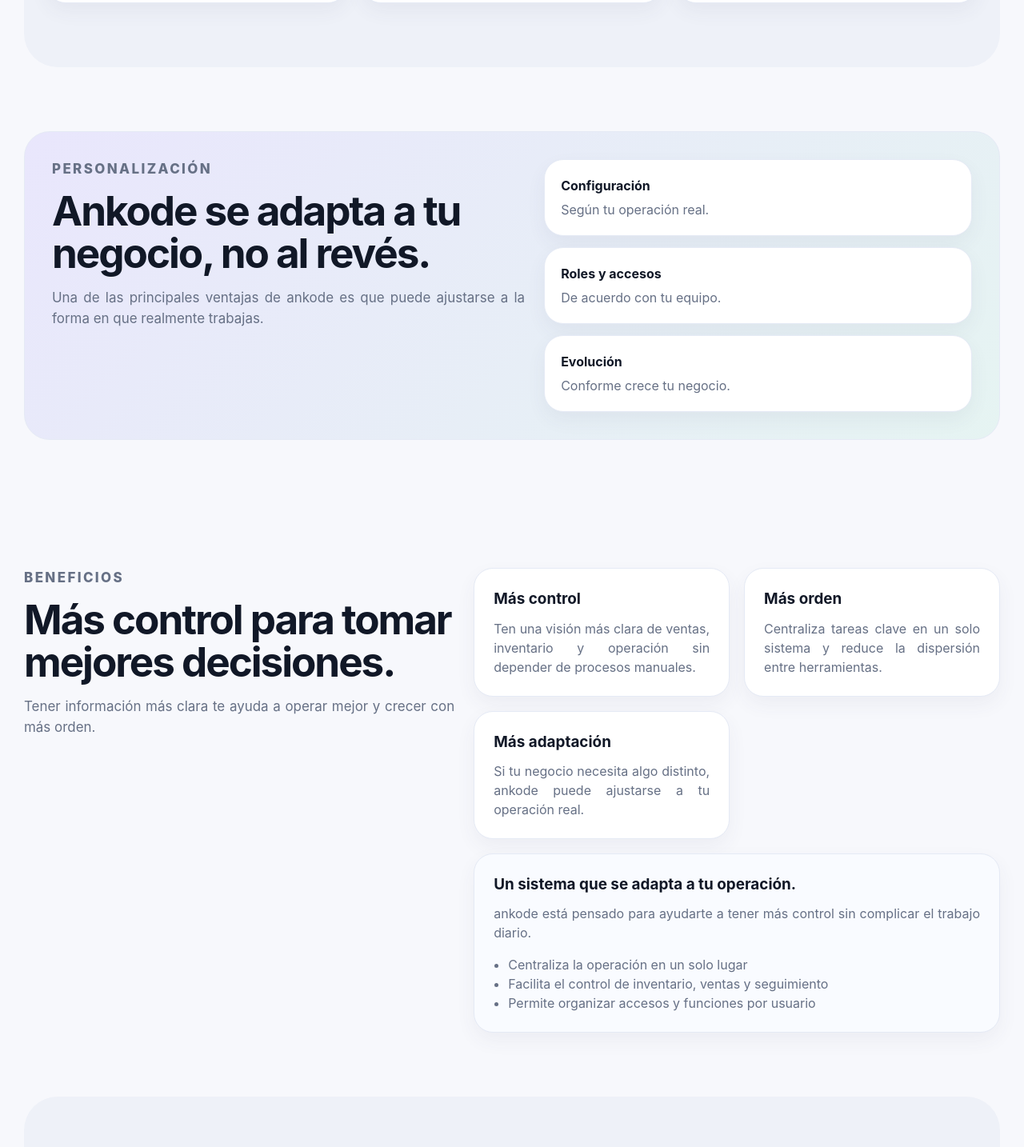
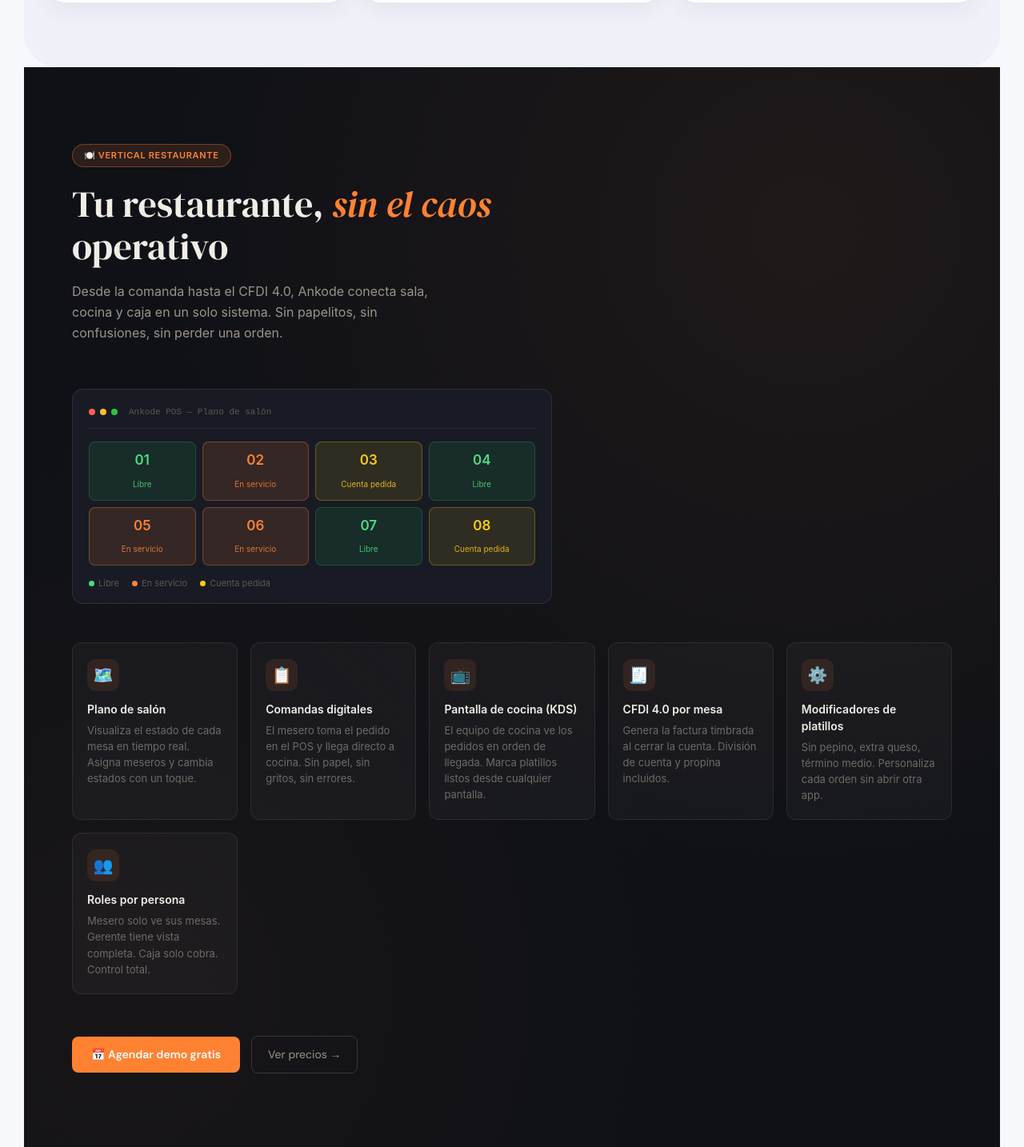
Before and after one commit to alefdel20/ankode, a React (Vite) app in the folder frontend/: page / in a window 1280 px wide. Shown: the part 2576-4010 px from the top of the page at 80% size. Built offline with nearby package versions, Linux system fonts and the light colour scheme.

Commit message:
feat: sección Vertical Restaurante en landing — plano de salón, features, CTAs

```diff
--- a/frontend/index.html
+++ b/frontend/index.html
@@ -4,6 +4,9 @@
     <meta charset="UTF-8" />
       <meta name="viewport" content="width=device-width, initial-scale=1.0" />
     <title>ankode</title>
+    <link rel="preconnect" href="https://fonts.googleapis.com">
+    <link rel="preconnect" href="https://fonts.gstatic.com" crossorigin>
+    <link href="https://fonts.googleapis.com/css2?family=DM+Serif+Display:ital@0;1&family=DM+Sans:wght@400;500;600&display=swap" rel="stylesheet">
   </head>
   <body>
     <div id="root"></div>
--- a/frontend/src/App.jsx
+++ b/frontend/src/App.jsx
@@ -4,6 +4,7 @@
 import { PLANS } from './constants/plans';
 import PricingSection from './components/PricingSection';
 import CheckoutModal from './components/CheckoutModal';
+import RestauranteSection from './components/RestauranteSection';
 
 const CONTACT = {
   whatsapp: "525515133527",
@@ -563,6 +564,8 @@
           </div>
         </section>
 
+        <RestauranteSection />
+
         <section id="personalizacion" className="section">
           <div className="feature-showcase">
             <div className="feature-copy">
--- /dev/null
+++ b/frontend/src/components/RestauranteSection.css
@@ -0,0 +1,247 @@
+.rk-section {
+  background: #0f1117;
+  color: #f0ede6;
+  padding: 96px 24px;
+  position: relative;
+  overflow: hidden;
+}
+
+.rk-noise {
+  position: absolute;
+  inset: 0;
+  pointer-events: none;
+  background:
+    radial-gradient(circle at 80% 15%, rgba(255, 130, 50, 0.07) 0%, transparent 55%),
+    radial-gradient(circle at 10% 85%, rgba(255, 130, 50, 0.04) 0%, transparent 45%);
+}
+
+.rk-inner {
+  max-width: 1100px;
+  margin: 0 auto;
+  position: relative;
+}
+
+.rk-pill {
+  display: inline-flex;
+  align-items: center;
+  gap: 6px;
+  background: rgba(255, 130, 50, 0.12);
+  border: 0.5px solid rgba(255, 130, 50, 0.35);
+  border-radius: 100px;
+  padding: 5px 14px;
+  font-size: 11px;
+  font-weight: 600;
+  color: #ff8232;
+  letter-spacing: 0.06em;
+  text-transform: uppercase;
+  margin-bottom: 20px;
+}
+
+.rk-headline {
+  font-family: 'DM Serif Display', serif;
+  font-size: clamp(32px, 5vw, 46px);
+  font-weight: 400;
+  line-height: 1.15;
+  color: #f0ede6;
+  margin: 0 0 16px;
+  max-width: 560px;
+}
+
+.rk-headline em {
+  font-style: italic;
+  color: #ff8232;
+}
+
+.rk-sub {
+  font-size: 16px;
+  color: #9a9488;
+  line-height: 1.65;
+  max-width: 480px;
+  margin: 0 0 56px;
+}
+
+.rk-mockup {
+  background: #181b24;
+  border: 0.5px solid rgba(255, 255, 255, 0.09);
+  border-radius: 14px;
+  padding: 20px 20px 16px;
+  margin-bottom: 48px;
+  max-width: 600px;
+}
+
+.rk-mockup-bar {
+  display: flex;
+  align-items: center;
+  gap: 6px;
+  margin-bottom: 16px;
+  padding-bottom: 12px;
+  border-bottom: 0.5px solid rgba(255, 255, 255, 0.07);
+}
+
+.rk-dot {
+  width: 8px;
+  height: 8px;
+  border-radius: 50%;
+  display: inline-block;
+}
+
+.rk-dot-red   { background: #ff5f57; }
+.rk-dot-yellow { background: #ffbd2e; }
+.rk-dot-green { background: #28c840; }
+
+.rk-mockup-label {
+  font-size: 11px;
+  color: #5a5850;
+  margin-left: 8px;
+  font-family: monospace;
+}
+
+.rk-tables-grid {
+  display: grid;
+  grid-template-columns: repeat(4, 1fr);
+  gap: 8px;
+  margin-bottom: 14px;
+}
+
+.rk-table-card {
+  border-radius: 8px;
+  padding: 10px 8px;
+  text-align: center;
+  border: 0.5px solid transparent;
+}
+
+.rk-table-card.libre {
+  background: rgba(34, 197, 94, 0.10);
+  border-color: rgba(34, 197, 94, 0.25);
+  color: #4ade80;
+}
+
+.rk-table-card.ocupada {
+  background: rgba(255, 130, 50, 0.12);
+  border-color: rgba(255, 130, 50, 0.35);
+  color: #ff8232;
+}
+
+.rk-table-card.cuenta {
+  background: rgba(250, 204, 21, 0.10);
+  border-color: rgba(250, 204, 21, 0.28);
+  color: #facc15;
+}
+
+.rk-table-num {
+  display: block;
+  font-size: 17px;
+  font-weight: 600;
+  margin-bottom: 2px;
+}
+
+.rk-table-estado {
+  font-size: 10px;
+  opacity: 0.85;
+}
+
+.rk-legend {
+  display: flex;
+  gap: 16px;
+  font-size: 11px;
+  color: #5a5850;
+}
+
+.rk-legend-dot {
+  width: 7px;
+  height: 7px;
+  border-radius: 50%;
+  display: inline-block;
+  margin-right: 5px;
+}
+
+.rk-features-grid {
+  display: grid;
+  grid-template-columns: repeat(auto-fit, minmax(200px, 1fr));
+  gap: 16px;
+  margin-bottom: 52px;
+}
+
+.rk-feature-card {
+  background: rgba(255, 255, 255, 0.03);
+  border: 0.5px solid rgba(255, 255, 255, 0.08);
+  border-radius: 12px;
+  padding: 20px 18px;
+  transition: border-color 0.2s;
+}
+
+.rk-feature-card:hover {
+  border-color: rgba(255, 130, 50, 0.35);
+}
+
+.rk-feature-icon {
+  width: 40px;
+  height: 40px;
+  border-radius: 10px;
+  background: rgba(255, 130, 50, 0.10);
+  display: flex;
+  align-items: center;
+  justify-content: center;
+  font-size: 20px;
+  margin-bottom: 12px;
+}
+
+.rk-feature-title {
+  font-size: 14px;
+  font-weight: 600;
+  color: #f0ede6;
+  margin: 0 0 6px;
+}
+
+.rk-feature-desc {
+  font-size: 13px;
+  color: #6e6b64;
+  line-height: 1.55;
+  margin: 0;
+}
+
+.rk-ctas {
+  display: flex;
+  align-items: center;
+  gap: 14px;
+  flex-wrap: wrap;
+}
+
+.rk-btn-primary {
+  display: inline-flex;
+  align-items: center;
+  gap: 8px;
+  background: #ff8232;
+  color: #fff;
+  border-radius: 8px;
+  padding: 12px 24px;
+  font-size: 14px;
+  font-weight: 600;
+  text-decoration: none;
+  transition: background 0.2s;
+  font-family: 'DM Sans', sans-serif;
+}
+
+.rk-btn-primary:hover {
+  background: #e5711f;
+}
+
+.rk-btn-ghost {
+  display: inline-flex;
+  align-items: center;
+  gap: 6px;
+  background: transparent;
+  color: #9a9488;
+  border: 0.5px solid rgba(255, 255, 255, 0.15);
+  border-radius: 8px;
+  padding: 12px 20px;
+  font-size: 14px;
+  text-decoration: none;
+  transition: color 0.2s, border-color 0.2s;
+  font-family: 'DM Sans', sans-serif;
+}
+
+.rk-btn-ghost:hover {
+  color: #f0ede6;
+  border-color: rgba(255, 255, 255, 0.3);
+}
--- /dev/null
+++ b/frontend/src/components/RestauranteSection.jsx
@@ -0,0 +1,92 @@
+import React from "react";
+import "./RestauranteSection.css";
+
+const features = [
+  { icon: "🗺️", title: "Plano de salón", desc: "Visualiza el estado de cada mesa en tiempo real. Asigna meseros y cambia estados con un toque." },
+  { icon: "📋", title: "Comandas digitales", desc: "El mesero toma el pedido en el POS y llega directo a cocina. Sin papel, sin gritos, sin errores." },
+  { icon: "📺", title: "Pantalla de cocina (KDS)", desc: "El equipo de cocina ve los pedidos en orden de llegada. Marca platillos listos desde cualquier pantalla." },
+  { icon: "🧾", title: "CFDI 4.0 por mesa", desc: "Genera la factura timbrada al cerrar la cuenta. División de cuenta y propina incluidos." },
+  { icon: "⚙️", title: "Modificadores de platillos", desc: "Sin pepino, extra queso, término medio. Personaliza cada orden sin abrir otra app." },
+  { icon: "👥", title: "Roles por persona", desc: "Mesero solo ve sus mesas. Gerente tiene vista completa. Caja solo cobra. Control total." },
+];
+
+const tables = [
+  { num: "01", estado: "libre" },
+  { num: "02", estado: "ocupada" },
+  { num: "03", estado: "cuenta" },
+  { num: "04", estado: "libre" },
+  { num: "05", estado: "ocupada" },
+  { num: "06", estado: "ocupada" },
+  { num: "07", estado: "libre" },
+  { num: "08", estado: "cuenta" },
+];
+
+const estadoLabels = { libre: "Libre", ocupada: "En servicio", cuenta: "Cuenta pedida" };
+
+export default function RestauranteSection() {
+  return (
+    <section className="rk-section">
+      <div className="rk-noise" aria-hidden="true" />
+      <div className="rk-inner">
+
+        <span className="rk-pill">🍽️ Vertical Restaurante</span>
+
+        <h2 className="rk-headline">
+          Tu restaurante, <em>sin el caos</em> operativo
+        </h2>
+
+        <p className="rk-sub">
+          Desde la comanda hasta el CFDI 4.0, Ankode conecta sala, cocina y caja en un solo sistema.
+          Sin papelitos, sin confusiones, sin perder una orden.
+        </p>
+
+        <div className="rk-mockup">
+          <div className="rk-mockup-bar">
+            <span className="rk-dot rk-dot-red" />
+            <span className="rk-dot rk-dot-yellow" />
+            <span className="rk-dot rk-dot-green" />
+            <span className="rk-mockup-label">Ankode POS — Plano de salón</span>
+          </div>
+          <div className="rk-tables-grid">
+            {tables.map((t) => (
+              <div key={t.num} className={`rk-table-card ${t.estado}`}>
+                <span className="rk-table-num">{t.num}</span>
+                <span className="rk-table-estado">{estadoLabels[t.estado]}</span>
+              </div>
+            ))}
+          </div>
+          <div className="rk-legend">
+            <span><span className="rk-legend-dot" style={{ background: "#4ade80" }} />Libre</span>
+            <span><span className="rk-legend-dot" style={{ background: "#ff8232" }} />En servicio</span>
+            <span><span className="rk-legend-dot" style={{ background: "#facc15" }} />Cuenta pedida</span>
+          </div>
+        </div>
+
+        <div className="rk-features-grid">
+          {features.map((f) => (
+            <div key={f.title} className="rk-feature-card">
+              <div className="rk-feature-icon">{f.icon}</div>
+              <p className="rk-feature-title">{f.title}</p>
+              <p className="rk-feature-desc">{f.desc}</p>
+            </div>
+          ))}
+        </div>
+
+        <div className="rk-ctas">
+          <a
+            href="https://wa.me/525515133527?text=Hola%2C%20quiero%20una%20demo%20de%20Ankode%20para%20restaurante"
+            target="_blank"
+            rel="noopener noreferrer"
+            className="rk-btn-primary"
+          >
+            📅 Agendar demo gratis
+          </a>
+          <a href="#precios" className="rk-btn-ghost">
+            Ver precios →
+          </a>
+        </div>
+
+      </div>
+    </section>
+  );
+}
```
